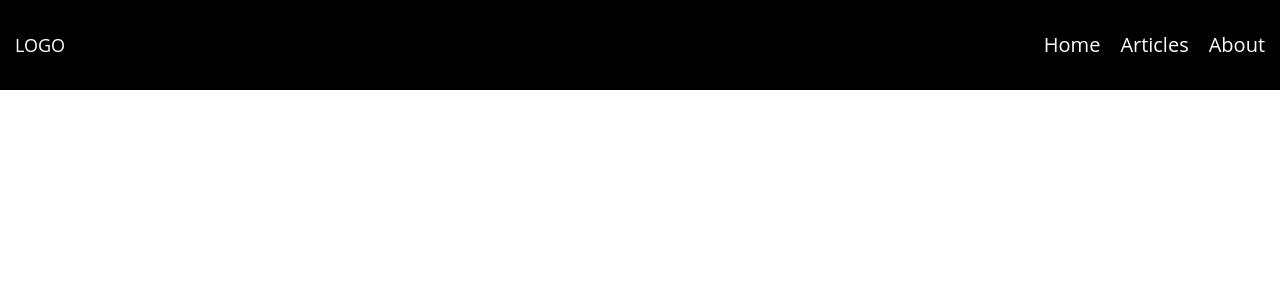
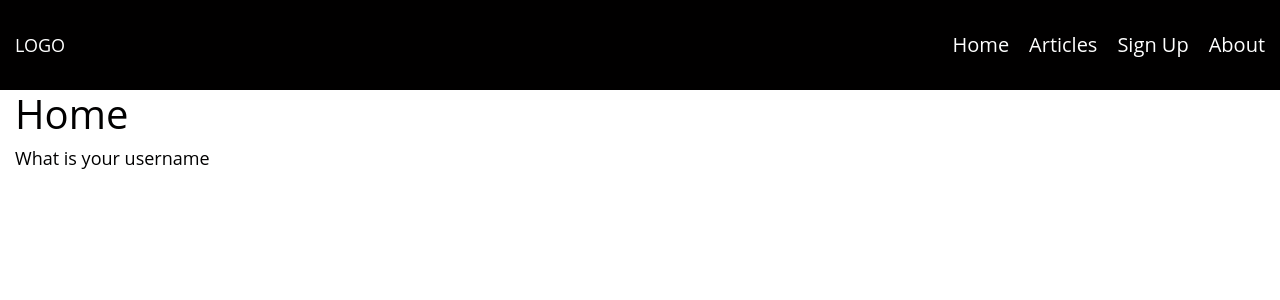
Before and after one commit to zeeroday/feblogpost, a React (Create React App) app: page /signup in a window 1280 px wide. Shown: the top 300 px of the page. Built offline with nearby package versions, Linux system fonts and the light colour scheme.

Commit message:
Adding sign up page

```diff
--- a/src/App.js
+++ b/src/App.js
@@ -7,14 +7,15 @@ import {
 
 // Components
 
-import Header from './Assets/Components/HeaderComponents/header.js';
-import Footer from './Assets/Components/footerComponents/footer.js';
-import Home from './Assets/Components/pages/home.js';
-import Articles from './Assets/Components/pages/articles.js';
-import About from './Assets/Components/pages/about.js';
+import Header from './assets/components/HeaderComponents/header.js';
+import Footer from './assets/components/footerComponents/footer.js';
+import Home from './assets/components/pages/home.js';
+import Articles from './assets/components/pages/articles.js';
+import About from './assets/components/pages/about.js';
+import SignUp from './assets/components/pages/signup.js';
 
 // includes
-import './Assets/css/default.min.css';
+import './assets/css/default.min.css';
 
 class App extends Component {
   render() {
@@ -26,6 +27,7 @@ class App extends Component {
           <Route exact path='/home' component={Home}/>
           <Route exact path='/articles' component={Articles}/>
           <Route exact path='/about' component={About}/>
+          <Route exact path='/signup' component={SignUp}/>
           <Footer/>
         </div>
       </Router>
--- a/src/assets/components/HeaderComponents/header.js
+++ b/src/assets/components/HeaderComponents/header.js
@@ -19,6 +19,9 @@ class Header extends Component {
               <li>
               <Link to='/articles'>Articles</Link>
               </li>
+              <li>
+              <Link to='/signup'>Sign Up</Link>
+              </li>
               <li className="last">
               <Link to='/about'>About</Link>
               </li>
--- /dev/null
+++ b/src/assets/components/pages/signup.js
@@ -0,0 +1,21 @@
+import React, { Component } from 'react';
+
+
+
+class SignUp extends Component {
+  render() {
+    return (
+      <div className="container-fluid">
+          <h1>
+            Home
+          </h1>
+
+          <p>
+          What is your username
+          </p>
+      </div >
+    );
+  }
+}
+
+export default SignUp;
```
Also changed, not shown: 1 other file (tests, documents, lock files or other folders).
